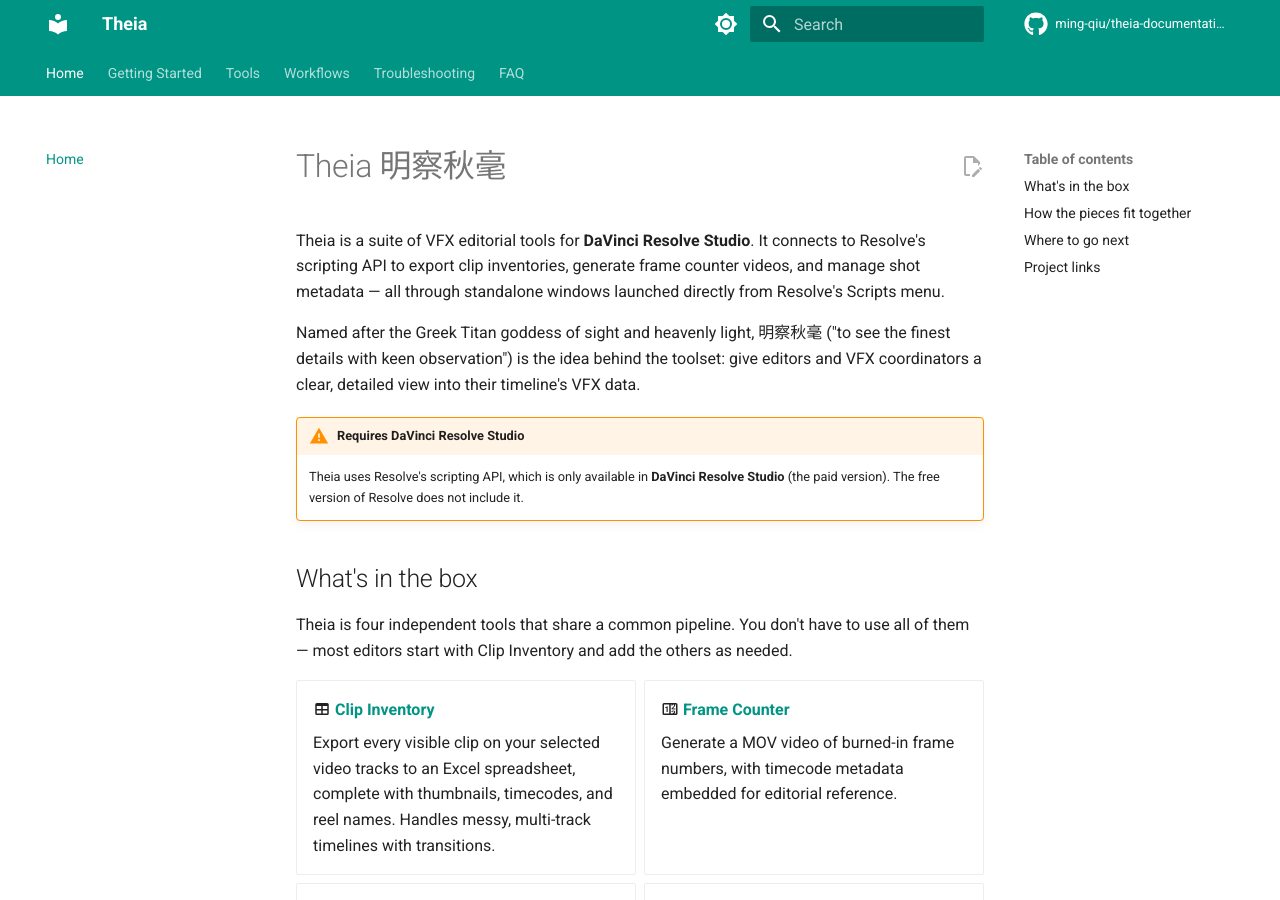
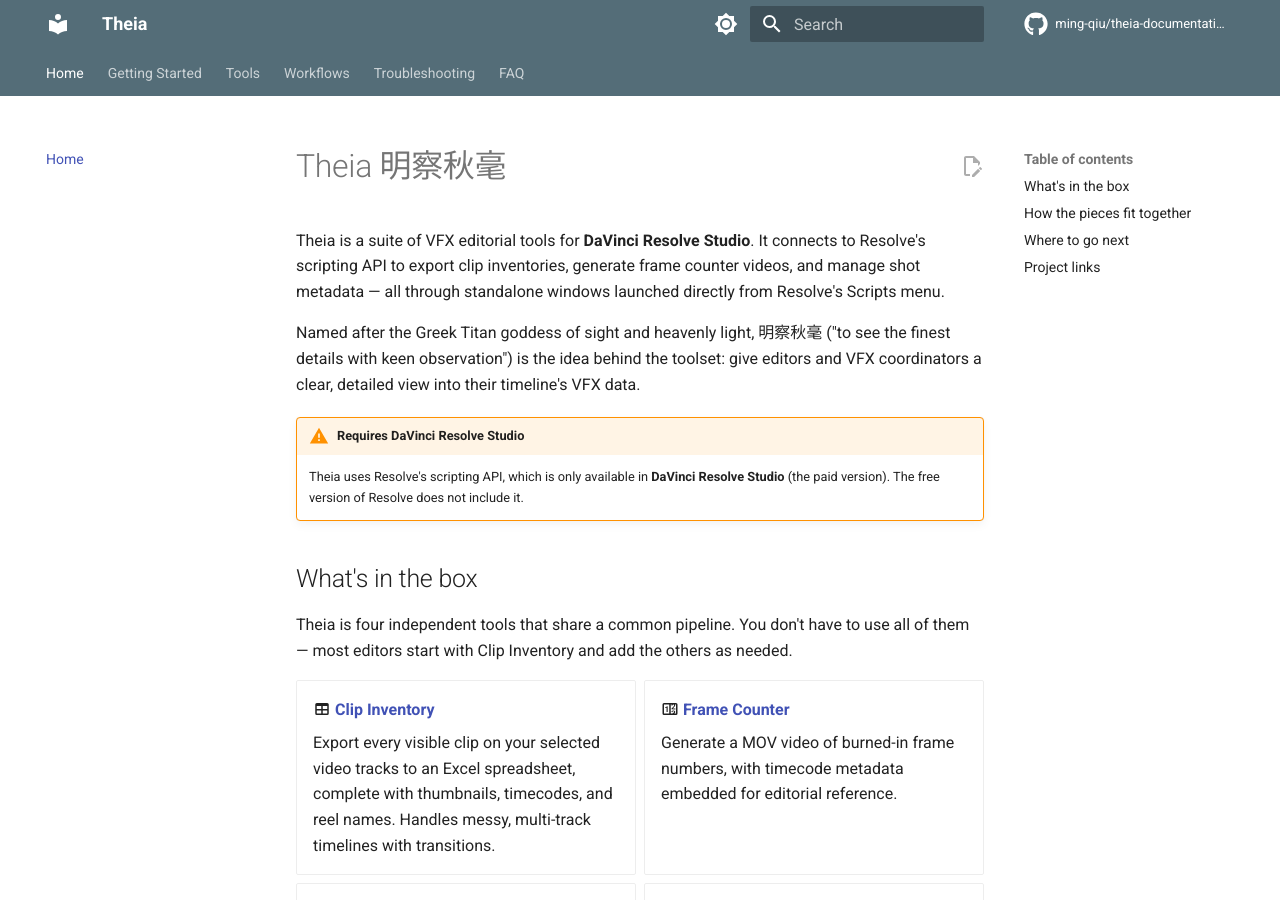
Before and after one commit to ming-qiu/theia-documentation, an MkDocs documentation site: the page built from docs/index.md, in a window 1280 px wide and 900 px high. Built offline with MkDocs 1.6.1 and Material for MkDocs 9.7.7, drawn with Linux system fonts in a browser that asks for light colours; comment, search, counter and statistics services are not loaded.

Commit message:
color palette update

```diff
--- a/mkdocs.yml
+++ b/mkdocs.yml
@@ -12,15 +12,15 @@
   palette:
     - media: "(prefers-color-scheme: light)"
       scheme: default
-      primary: teal
-      accent: teal
+      primary: blue grey
+      accent: blue
       toggle:
         icon: material/brightness-7
         name: Switch to dark mode
     - media: "(prefers-color-scheme: dark)"
       scheme: slate
-      primary: teal
-      accent: teal
+      primary: blue grey
+      accent: blue
       toggle:
         icon: material/brightness-4
         name: Switch to light mode
```
